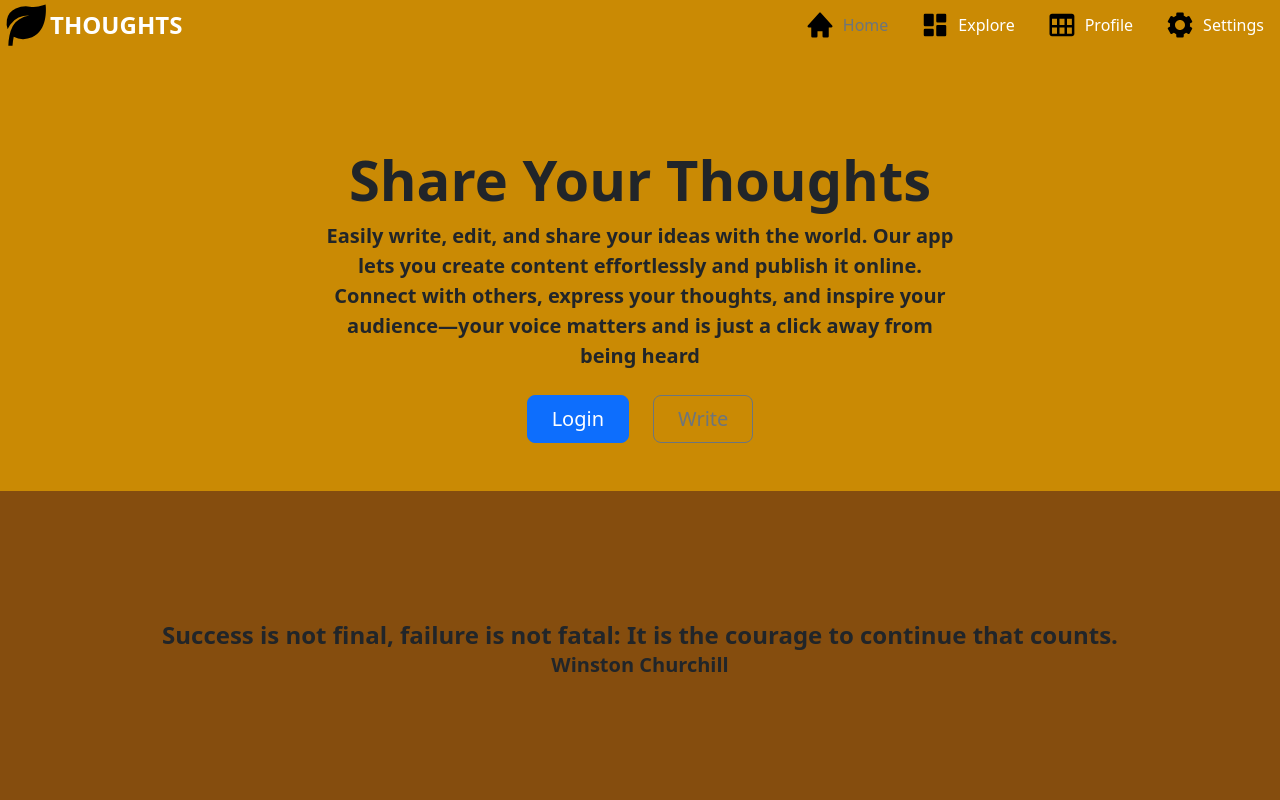
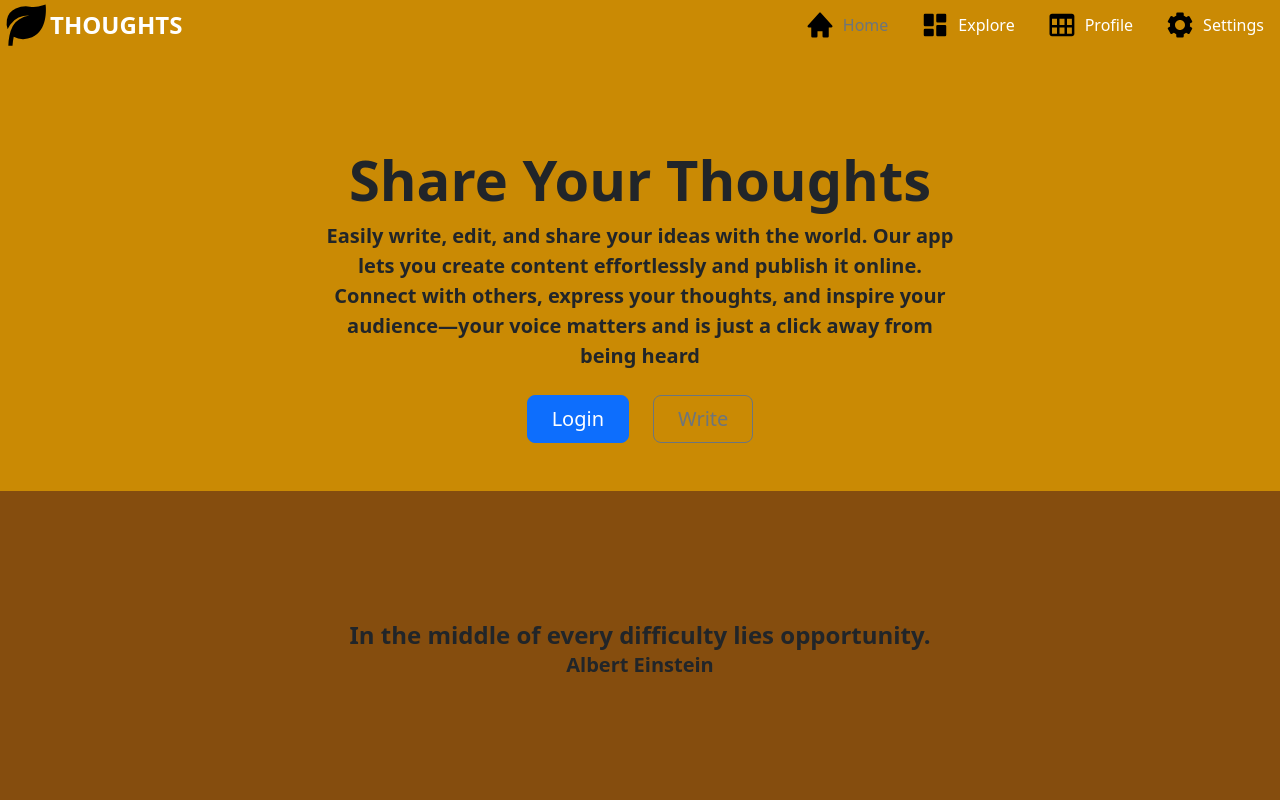
Before and after one commit to KrHimanshu18/social-site, a React (Create React App) app in the folder frontend/: page / in a window 1280 px wide. Shown: the top 800 px of the page. Built offline with nearby package versions, Linux system fonts and the light colour scheme.

Commit message:
transition removed

```diff
--- a/frontend/public/style.css
+++ b/frontend/public/style.css
@@ -3,28 +3,3 @@
   padding: 0;
   margin: 0;
 }
-.slide-up-enter {
-  transform: translateY(100%);
-}
-
-.slide-up-enter-active {
-  transform: translateY(0%);
-  transition: transform 1000ms ease-in-out;
-}
-
-.slide-up-exit {
-  transform: translateY(0%);
-}
-
-.slide-up-exit-active {
-  transform: translateY(-100%);
-  transition: transform 1000ms ease-in-out;
-}
-
-.quote-container {
-  position: absolute;
-}
-
-.quote-wrapper {
-  position: relative;
-}
--- a/frontend/src/components/Home.js
+++ b/frontend/src/components/Home.js
@@ -1,5 +1,5 @@
 import { React, useState, useEffect } from "react";
-import { TransitionGroup, CSSTransition } from "react-transition-group";
+import "./styles.css";
 
 function Home() {
   const quotes = [
@@ -79,7 +79,7 @@ function Home() {
   useEffect(() => {
     const quoteInterval = setInterval(() => {
       setCurrInd((prevIndex) => (prevIndex + 1) % length);
-    }, 5000);
+    }, 2000);
 
     return () => clearInterval(quoteInterval);
   }, [length]);
@@ -234,19 +234,11 @@ function Home() {
             </button>
           </div>
         </div>
-        <div className="quote-wrapper w-100">
-          <TransitionGroup>
-            <CSSTransition
-              key={quotes[currInd]}
-              timeout={1000}
-              classNames="slide-up"
-            >
-              <div className="bg-yellow-800 py-32 quote-container w-100">
-                <h1 className="text-2xl font-bold">{quotes[currInd].quote}</h1>
-                <p className="text-xl font-semibold">{quotes[currInd].by}</p>
-              </div>
-            </CSSTransition>
-          </TransitionGroup>
+        <div className="bg-yellow-800 py-32 quote-container w-100">
+          <div>
+            <h1 className="text-2xl font-bold">{quotes[currInd].quote}</h1>
+            <p className="text-xl font-semibold">{quotes[currInd].by}</p>
+          </div>
         </div>
       </section>
 
```
Also changed, not shown: frontend/src/components/styles.css (added).
